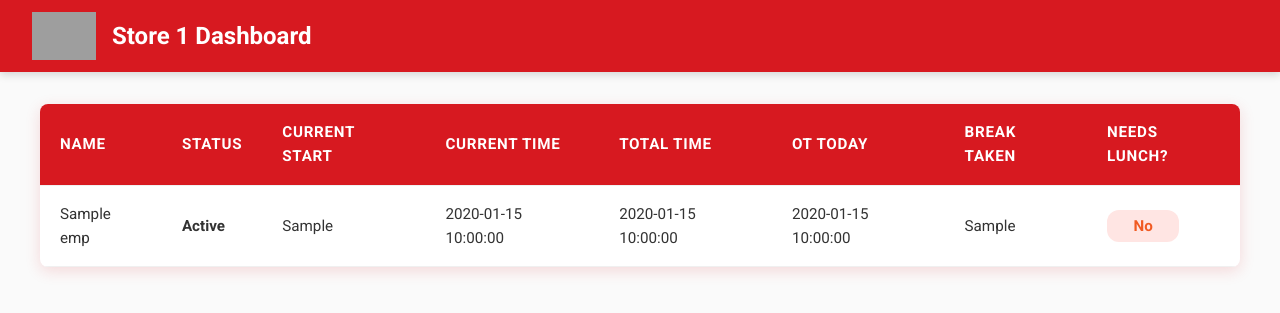
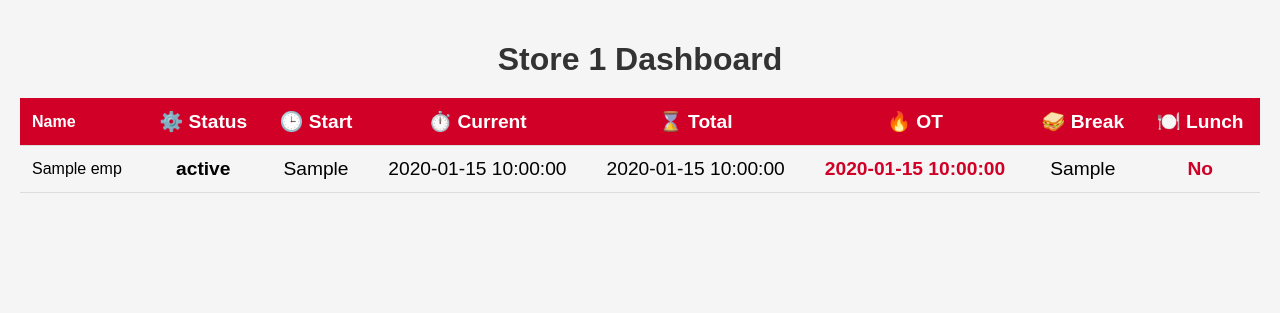
Before and after one commit to myjiffylubegroup/connecteam-dashboard, a Flask app: template templates/dashboard.html in a window 1280 px wide. Shown: the top 313 px of the page. Run offline with Flask 3, Linux system fonts and the light colour scheme; the template is opened without the code that fills it: most values are stand-ins (such as "Sample title", 1, 10 or a date in 2020); grey boxes are pictures that could not be loaded.

Commit message:
Update dashboard.html

```diff
--- a/templates/dashboard.html
+++ b/templates/dashboard.html
@@ -1,266 +1,56 @@
 <!DOCTYPE html>
 <html lang="en">
 <head>
-  <meta charset="UTF-8" />
-  <meta name="viewport" content="width=device-width, initial-scale=1" />
+  <meta charset="UTF-8">
+  <meta name="viewport" content="width=device-width, initial-scale=1.0">
   <title>Connecteam Dashboard - {{ store_id }}</title>
-
-  <!-- Google Fonts: Roboto -->
-  <link href="https://fonts.googleapis.com/css2?family=Roboto:wght@400;500;700&display=swap" rel="stylesheet" />
-
   <style>
-    :root {
-      /* Logo-inspired Colors */
-      --primary-color: #D71920;  /* Jiffy Lube Red */
-      --secondary-color: #F15A22; /* Orange Accent */
-      --background-color: #FAFAFA; /* Very Light Gray */
-      --text-color: #333333; /* Dark Gray Text */
-      --table-header-bg: var(--primary-color);
-      --table-header-text: #FFFFFF;
-      --needs-lunch-color: #D71920;
-      --status-active: #F15A22;
-      --status-inactive: #999999;
-      --status-paused: #F9A66D;
-      --badge-bg: #F15A22;
-      --badge-text: #FFFFFF;
-      --link-color: #D71920;
-    }
-
-    /* Global Styles */
-    body {
-      font-family: 'Roboto', Arial, sans-serif;
-      margin: 0;
-      background-color: var(--background-color);
-      color: var(--text-color);
-      line-height: 1.6;
-    }
-
-    /* Header */
-    header {
-      display: flex;
-      align-items: center;
-      background-color: var(--primary-color);
-      padding: 0.75rem 2rem;
-      color: var(--table-header-text);
-      position: sticky;
-      top: 0;
-      z-index: 100;
-      box-shadow: 0 3px 8px rgb(0 0 0 / 0.15);
-    }
-
-    header img {
-      height: 48px;
-      margin-right: 1rem;
-      object-fit: contain;
-    }
-
-    header h1 {
-      font-weight: 700;
-      font-size: 1.5rem;
-      margin: 0;
-      flex-grow: 1;
-      user-select: none;
-    }
-
-    /* Container */
-    main {
-      max-width: 1200px;
-      margin: 2rem auto;
-      padding: 0 1rem;
-    }
-
-    /* Table Styles */
-    table {
-      width: 100%;
-      border-collapse: separate;
-      border-spacing: 0;
-      border-radius: 8px;
-      overflow: hidden;
-      box-shadow: 0 4px 15px rgb(215 25 32 / 0.15);
-      background-color: #FFFFFF;
-    }
-
-    thead tr {
-      background-color: var(--table-header-bg);
-      color: var(--table-header-text);
-      font-weight: 600;
-      text-transform: uppercase;
-      letter-spacing: 0.05em;
-      font-size: 0.9rem;
-    }
-
-    th, td {
-      padding: 16px 20px;
-      border-bottom: 1px solid #f0f0f0;
-      text-align: left;
-      font-size: 0.95rem;
-      vertical-align: middle;
-    }
-
-    tbody tr {
-      transition: background-color 0.25s ease;
-    }
-
-    tbody tr:hover {
-      background-color: #ffe6e6; /* subtle red tint on hover */
-      cursor: default;
-    }
-
-    tbody tr:nth-child(even) {
-      background-color: #fff5f5; /* very light red tint on even rows */
-    }
-
-    /* Status Styling */
-    .status {
-      font-weight: 600;
-      text-transform: capitalize;
-    }
-    .status.Active {
-      color: var(--status-active);
-    }
-    .status.Inactive {
-      color: var(--status-inactive);
-    }
-    .status.Paused {
-      color: var(--status-paused);
-    }
-
-    /* "Needs Lunch?" Badge */
-    .needsLunch {
-      color: var(--badge-text);
-      background-color: var(--badge-bg);
-      font-weight: 700;
-      padding: 4px 12px;
-      border-radius: 12px;
-      text-align: center;
-      display: inline-block;
-      width: 48px;
-      user-select: none;
-    }
-    .noLunch {
-      color: var(--badge-bg);
-      font-weight: 700;
-      padding: 4px 12px;
-      border-radius: 12px;
-      background-color: #ffe5e3;
-      display: inline-block;
-      width: 48px;
-      text-align: center;
-      user-select: none;
-    }
-
-    /* Responsive */
-    @media (max-width: 768px) {
-      table, thead, tbody, th, td, tr {
-        display: block;
-      }
-
-      thead tr {
-        display: none;
-      }
-
-      tbody tr {
-        margin-bottom: 1.5rem;
-        background: white;
-        border-radius: 8px;
-        box-shadow: 0 2px 8px rgb(215 25 32 / 0.3);
-        padding: 1rem;
-      }
-
-      tbody td {
-        padding: 0.5rem 1rem;
-        position: relative;
-        padding-left: 50%;
-        border: none;
-        border-bottom: 1px solid #eee;
-        font-size: 0.9rem;
-      }
-
-      tbody td:last-child {
-        border-bottom: 0;
-      }
-
-      tbody td::before {
-        content: attr(data-label);
-        position: absolute;
-        left: 1rem;
-        top: 50%;
-        transform: translateY(-50%);
-        font-weight: 600;
-        color: var(--primary-color);
-        white-space: nowrap;
-      }
-    }
-
-    /* No Employees Message */
-    .no-employees {
-      text-align: center;
-      padding: 3rem;
-      font-size: 1.1rem;
-      color: var(--status-inactive);
-      background: #fff0f0;
-      border-radius: 8px;
-      box-shadow: 0 1px 5px rgb(215 25 32 / 0.1);
-      max-width: 450px;
-      margin: 3rem auto;
-    }
-
-    /* Link styling for possible future links */
-    a {
-      color: var(--link-color);
-      text-decoration: none;
-    }
-    a:hover {
-      text-decoration: underline;
-    }
+    body { font-family: Arial, sans-serif; background-color: #f5f5f5; margin: 0; padding: 20px; }
+    h1 { color: #333; text-align: center; margin-bottom: 10px; }
+    table { width: 100%; border-collapse: collapse; margin-top: 20px; }
+    th, td { padding: 12px; border-bottom: 1px solid #ddd; text-align: left; }
+    th { background-color: #D00027; color: white; }
+    tr:nth-child(even) { background-color: #fafafa; }
+    .status { font-weight: bold; }
+    .needsLunch { color: #D00027; font-weight: bold; }
+    .ot { color: #D00027; font-weight: bold; }
+    /* Icon columns styling */
+    .icon { font-size: 1.2em; text-align: center; }
   </style>
 </head>
-
 <body>
-  <header>
-    <img src="https://drive.google.com/uc?export=view&id=1DY0wRrmFyKMGSAKIraECz48dlQy7WizV" alt="Company Logo" />
   <h1>Store {{ store_id }} Dashboard</h1>
-  </header>
-
-  <main>
   {% if employees %}
     <table>
       <thead>
         <tr>
           <th>Name</th>
-            <th>Status</th>
-            <th>Current Start</th>
-            <th>Current Time</th>
-            <th>Total Time</th>
-            <th>OT Today</th>
-            <th>Break Taken</th>
-            <th>Needs Lunch?</th>
+          <th class="icon">⚙️ Status</th>
+          <th class="icon">🕒 Start</th>
+          <th class="icon">⏱️ Current</th>
+          <th class="icon">⌛ Total</th>
+          <th class="icon">🔥 OT</th>
+          <th class="icon">🥪 Break</th>
+          <th class="icon">🍽️ Lunch</th>
         </tr>
       </thead>
       <tbody>
         {% for emp in employees %}
         <tr>
-            <td data-label="Name">{{ emp.name }}</td>
-            <td data-label="Status" class="status {{ emp.status|default('') }}">{{ emp.status }}</td>
-            <td data-label="Current Start">{{ emp.currentSegmentStart or '-' }}</td>
-            <td data-label="Current Time">{{ emp.currentTimeOnClock }}</td>
-            <td data-label="Total Time">{{ emp.totalTimeOnClock }}</td>
-            <td data-label="OT Today">{{ emp.otToday }}</td>
-            <td data-label="Break Taken">{{ emp.breakTaken }}</td>
-            <td data-label="Needs Lunch?">
-              {% if emp.needsLunch %}
-                <span class="needsLunch" title="Needs Lunch">Yes</span>
-              {% else %}
-                <span class="noLunch" title="Does not need lunch">No</span>
-              {% endif %}
-            </td>
+          <td>{{ emp.name }}</td>
+          <td class="status icon">{{ emp.status }}</td>
+          <td class="icon">{{ emp.currentSegmentStart or '-' }}</td>
+          <td class="icon">{{ emp.currentTimeOnClock }}</td>
+          <td class="icon">{{ emp.totalTimeOnClock }}</td>
+          <td class="ot icon">{{ emp.otToday }}</td>
+          <td class="icon">{{ emp.breakTaken }}</td>
+          <td class="needsLunch icon">{% if emp.needsLunch %}Yes{% else %}No{% endif %}</td>
         </tr>
         {% endfor %}
       </tbody>
     </table>
   {% else %}
-      <p class="no-employees">No employees currently clocked in.</p>
+    <p style="text-align: center; font-size: 1.2em;">No employees currently clocked in.</p>
   {% endif %}
-  </main>
 </body>
 </html>
```
Lines whose indentation alone changed are shown as unchanged.
